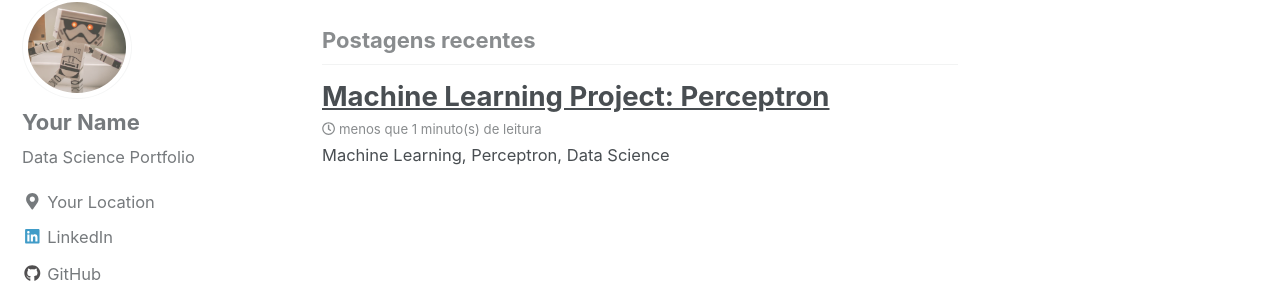
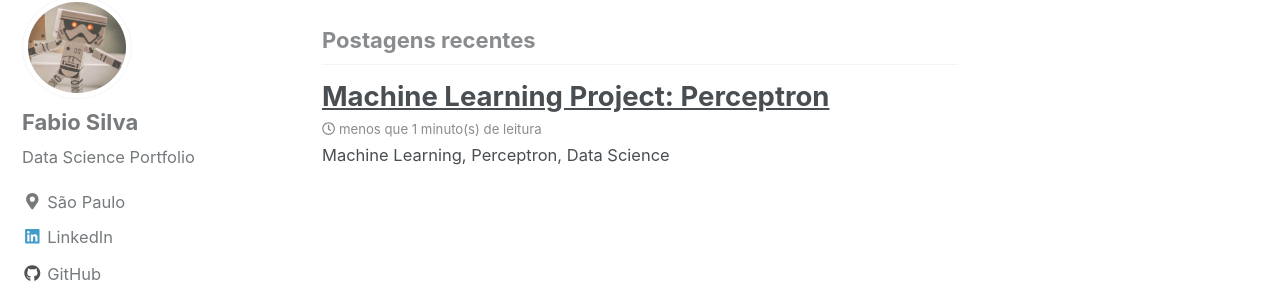
Before and after one commit to dsfabbio/dsfabbio.github.io, a Jekyll site: the page built from index.html, in a window 1280 px wide and 900 px high, scrolled down 509 px. Shown: the part 147-450 px from the top of the window. Built offline with Jekyll 4.4.1, drawn with Linux system fonts in a browser that asks for light colours; nearby versions of some CDN libraries; the list of posts is cut into pages by our own code.

Commit message:
first update

```diff
--- a/_config.yml
+++ b/_config.yml
@@ -84,10 +84,10 @@ analytics:
 
 # Site Author
 author:
-  name             : "Your Name"
+  name             : "Fabio Silva"
   avatar           : "/images/bio-pic-2.jpg" # path of avatar image, e.g. "/assets/images/bio-photo.jpg"
   bio              : "Data Science Portfolio"
-  location         : "Your Location"
+  location         : "São Paulo"
   email            :
   uri              :
   home             : # null (default), "absolute or relative url to link to author home"
@@ -97,13 +97,13 @@ author:
   flickr           :
   facebook         :
   foursquare       :
-  github           : "Your Github"
+  github           : "dsfabbio"
   gitlab           :
   google_plus      :
   keybase          :
   instagram        :
   lastfm           :
-  linkedin         : "dataoptimal" # "john-doe-12345678" (the last part of your profile url, e.g. https://www.linkedin.com/in/john-doe-12345678)
+  linkedin         : "fabiocandidosilva" # "john-doe-12345678" (the last part of your profile url, e.g. https://www.linkedin.com/in/john-doe-12345678)
   pinterest        :
   soundcloud       :
   stackoverflow    : # "123456/username" (the last part of your profile url, e.g. https://stackoverflow.com/users/123456/username)
```
